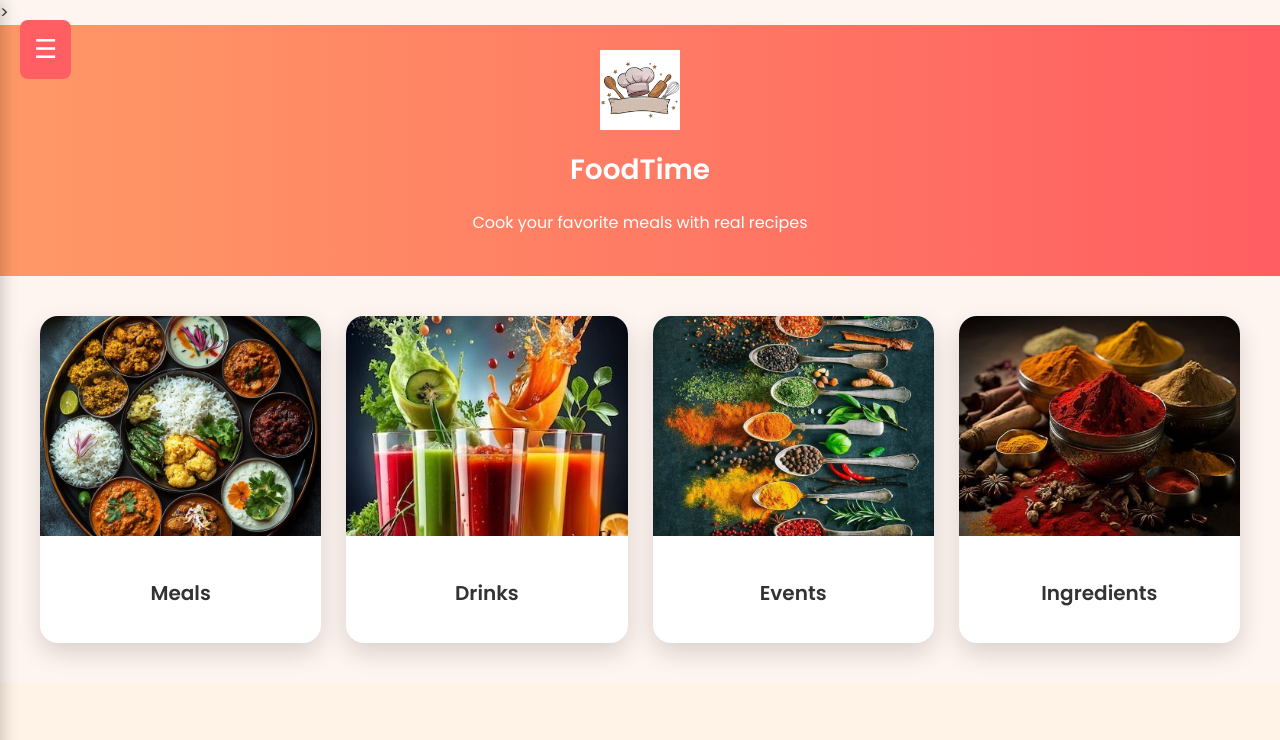
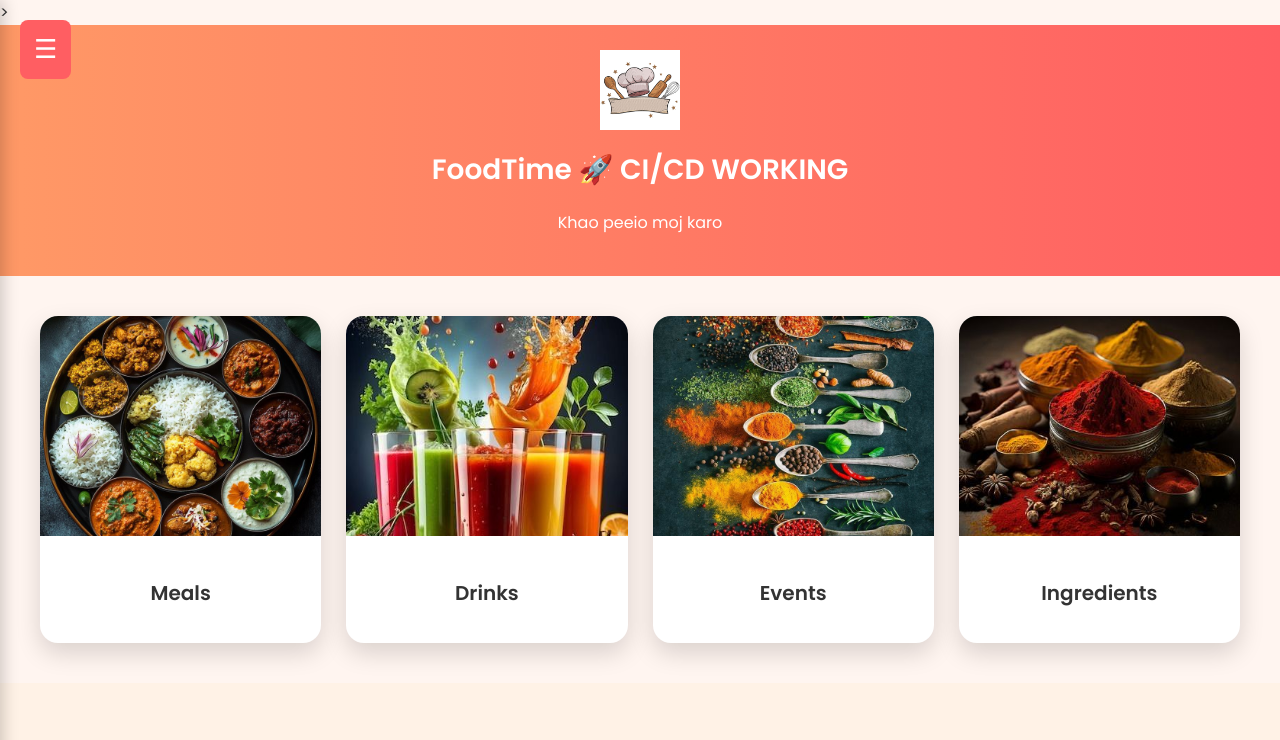
Before and after one commit to 27-Maryam/visual-recipes, a plain HTML site: page frontend/index.html in a window 1280 px wide. Shown: the top 740 px of the page. Drawn offline with Linux system fonts and the light colour scheme.

Commit message:
test CI/CD update

```diff
--- a/frontend/index.html
+++ b/frontend/index.html
@@ -2,7 +2,7 @@
 <html lang="en">
 <head>
     <meta charset="UTF-8">
-    <title>Mirchi Lagi</title>
+    <title>Mirchi Lagi 🚀</title>
     <link rel="stylesheet" href="style.css">
     <link href="https://fonts.googleapis.com/css2?family=Poppins:wght@400;600&display=swap" rel="stylesheet">
 </head>
@@ -36,8 +36,8 @@
 <!-- Header -->
 <header>
     <img src="images/logo.jpg" class="logo">
-    <h1>FoodTime</h1>
-    <p>Cook your favorite meals with real recipes</p>
+    <h1>FoodTime 🚀 CI/CD WORKING</h1>
+    <p>Khao peeio moj karo</p>
 </header>
 
 <!-- HOME SECTION -->
```
